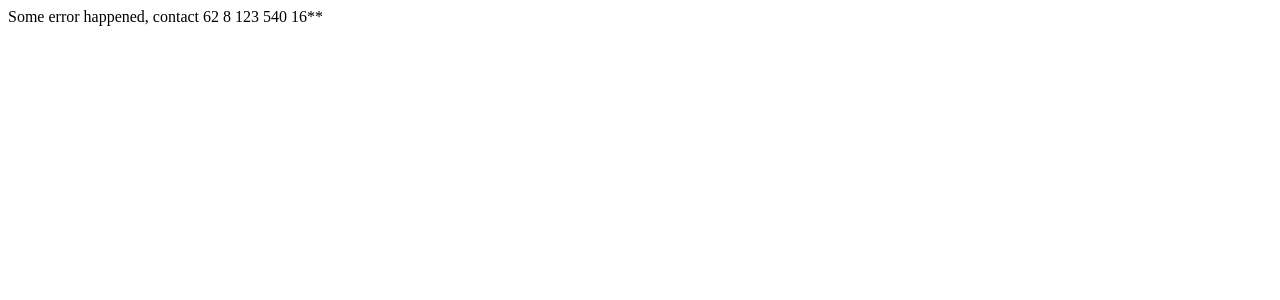
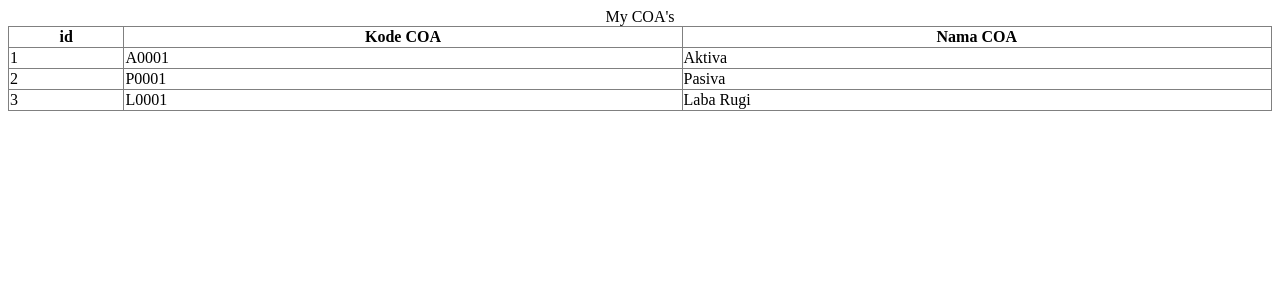
Before and after one commit to v13nr/coa-angular, an Angular app in the folder coa/: page /coas in a window 1280 px wide. Shown: the top 300 px of the page. Built offline with nearby package versions, Linux system fonts and the light colour scheme.

Commit message:
Create List COA's

```diff
--- /dev/null
+++ b/coa/src/app/angular/list-coas/list-coas.component.html
@@ -0,0 +1,17 @@
+<table width="100%" border="1" id="tabelcoa">
+  <caption>My COA's</caption>
+  <thead>
+    <tr>
+      <th>id</th>
+      <th>Kode COA</th>
+      <th>Nama COA</th>
+    </tr>
+  </thead>
+  <tbody>
+    <tr *ngFor="let coa of coas">
+      <td>{{coa.id}}</td>
+      <td>{{coa.kode_coa}}</td>
+      <td>{{coa.nama_coa}}</td>
+    </tr>
+  </tbody>
+</table>
--- /dev/null
+++ b/coa/src/app/angular/list-coas/list-coas.component.scss
@@ -0,0 +1,3 @@
+#tabelcoa{
+    border-collapse: collapse
+}
--- /dev/null
+++ b/coa/src/app/angular/list-coas/list-coas.component.ts
@@ -0,0 +1,27 @@
+import { Component, OnInit } from '@angular/core';
+
+@Component({
+  selector: 'app-list-coas',
+  templateUrl: './list-coas.component.html',
+  styleUrls: ['./list-coas.component.scss']
+})
+export class ListCoasComponent implements OnInit {
+
+  constructor() { }
+
+  coas = [
+    {id:1, kode_coa: 'A0001', nama_coa:'Aktiva'},
+    {id:2, kode_coa: 'P0001', nama_coa:'Pasiva'},
+    {id:3, kode_coa: 'L0001', nama_coa:'Laba Rugi'},
+
+  ]
+  coa = {
+    id:1,
+    kode_coa: 'A0001',
+    nama_coa: 'Aktiva',
+  }
+
+  ngOnInit() {
+  }
+
+}
--- a/coa/src/app/angular/login/login.component.ts
+++ b/coa/src/app/angular/login/login.component.ts
@@ -23,7 +23,7 @@ export class LoginComponent implements OnInit {
     // console.log(this.username)
     if(this.username==='v13nr' && this.password === 'admin'){
         this.invalidLogin = false
-        this.router.navigate(['welcome'])
+        this.router.navigate(['welcome', this.username])
     } else {
         this.invalidLogin = true
     }
--- a/coa/src/app/angular/welcome/welcome.component.html
+++ b/coa/src/app/angular/welcome/welcome.component.html
@@ -1,3 +1,3 @@
 <p>
-  welcome works!
+  welcome {{name}}. Welcome to my awesome app that's works!
 </p>
--- a/coa/src/app/angular/welcome/welcome.component.ts
+++ b/coa/src/app/angular/welcome/welcome.component.ts
@@ -1,4 +1,5 @@
 import { Component, OnInit } from '@angular/core';
+import { ActivatedRoute } from '@angular/router';
 //import { AppComponent } from '../../app.component';
 
 
@@ -10,12 +11,16 @@ import { Component, OnInit } from '@angular/core';
 export class WelcomeComponent implements OnInit {
 
   message = 'Welcome to Indonesia, let say'
+  name = ''
 
-  constructor() { }
+  //dependency of ActivatedRoute
+  constructor(private route: ActivatedRoute) { }
 
   ngOnInit() {
     //this.message = 5
     console.log(this.message)
+    console.log(this.route.snapshot.params["name"])
+    this.name = this.route.snapshot.params["name"]
   }
 
 }
--- a/coa/src/app/app-routing.module.ts
+++ b/coa/src/app/app-routing.module.ts
@@ -3,10 +3,12 @@ import { Routes, RouterModule } from '@angular/router';
 import { LoginComponent } from './angular/login/login.component';
 import { WelcomeComponent } from './angular/welcome/welcome.component';
 import { ErrorComponent } from './angular/error/error.component';
+import { ListCoasComponent } from './angular/list-coas/list-coas.component';
 
 const routes: Routes = [
   {    path:'', component: LoginComponent  },
-  {    path:'welcome', component: WelcomeComponent  },
+  {    path:'welcome/:name', component: WelcomeComponent  },
+  {    path:'coas', component: ListCoasComponent  },
   {    path:'login', component: LoginComponent  },
   {    path:'**', component: ErrorComponent  }
 ];
--- a/coa/src/app/app.module.ts
+++ b/coa/src/app/app.module.ts
@@ -7,13 +7,15 @@ import { AppComponent } from './app.component';
 import { WelcomeComponent } from './angular/welcome/welcome.component';
 import { LoginComponent } from './angular/login/login.component';
 import { ErrorComponent } from './angular/error/error.component';
+import { ListCoasComponent } from './angular/list-coas/list-coas.component';
 
 @NgModule({
   declarations: [
     AppComponent,
     WelcomeComponent,
     LoginComponent,
-    ErrorComponent
+    ErrorComponent,
+    ListCoasComponent
   ],
   imports: [
     BrowserModule,
```
Also changed, not shown: 1 other file (tests, documents, lock files or other folders).
